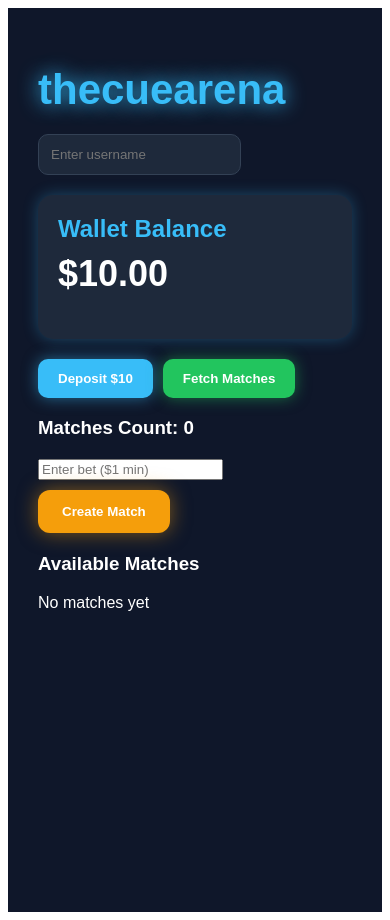
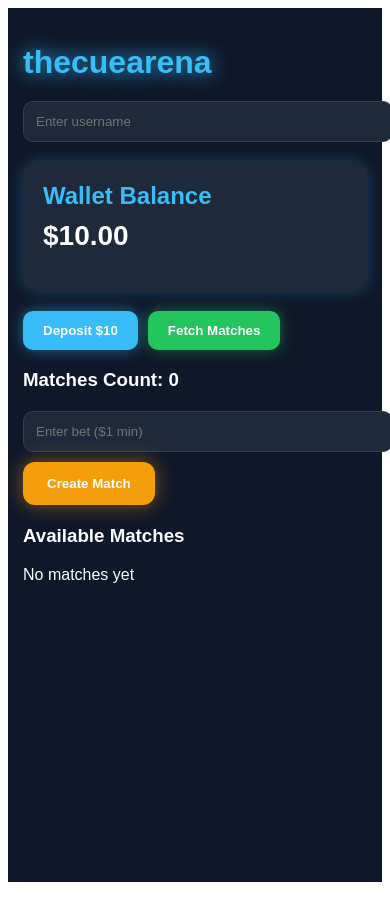
Before and after one commit to tosan1470/thecuearena, a React (Vite) app: page / in a window 390 px wide. After the commit the page ends 890 px from the top, so only its background shows below. Built offline with nearby package versions, Linux system fonts and the light colour scheme.

Commit message:
Update App.jsx

```diff
--- a/src/App.jsx
+++ b/src/App.jsx
@@ -228,7 +228,7 @@ const handleFetchMatches = async () => {
   return (
     <div
   style={{
-    padding: "30px",
+    padding: window.innerWidth < 768 ? "15px" : "30px",
     fontFamily: "Arial",
     background: "#0f172a",
     minHeight: "100vh",
@@ -237,7 +237,7 @@ const handleFetchMatches = async () => {
 >
       <h1
   style={{
-    fontSize: "42px",
+    fontSize: window.innerWidth < 768 ? "32px" : "42px",
     fontWeight: "bold",
     color: "#38bdf8",
     marginBottom: "20px",
@@ -250,6 +250,7 @@ const handleFetchMatches = async () => {
   <input
     type="text"
     style={{
+   width: window.innerWidth < 768 ? "100%" : "250px",
   padding: "12px",
   borderRadius: "10px",
   border: "1px solid #334155",
@@ -287,7 +288,7 @@ const handleFetchMatches = async () => {
   <h1
     style={{
       marginTop: "10px",
-      fontSize: "36px"
+      fontSize: window.innerWidth < 768 ? "28px" : "36px"
     }}
   >
     ${balance.toFixed(2)}
@@ -331,6 +332,15 @@ const handleFetchMatches = async () => {
      <div style={{ marginTop: "20px" }}>
           <input
             type="number"
+            style={{
+            width: window.innerWidth < 768 ? "100%" : "250px",
+            padding: "12px",
+            borderRadius: "10px",
+            border: "1px solid #334155",
+            background: "#1e293b",
+            color: "white",
+            marginRight: "10px"
+           }}
             placeholder="Enter bet ($1 min)"
             value={bet}
             onChange={(e) => setBet(e.target.value)}
```
